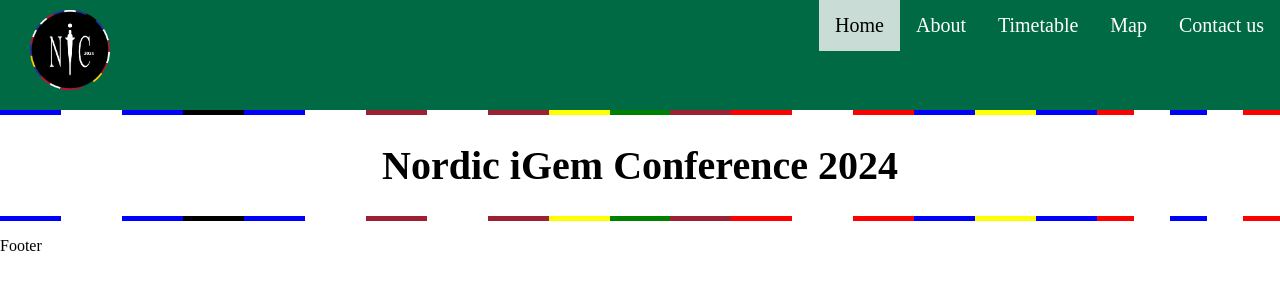
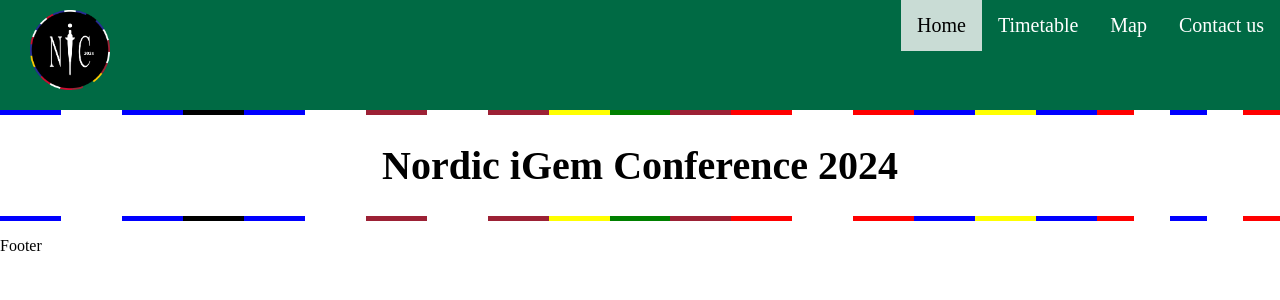
Before and after one commit to teamAboaTurku/nic-24, a Vue app: page / in a window 1280 px wide. Shown: the top 300 px of the page. Built offline with nearby package versions, Linux system fonts and the light colour scheme.

Commit message:
deleted links to removed about page

```diff
--- a/src/components/TopNav.vue
+++ b/src/components/TopNav.vue
@@ -7,7 +7,6 @@
       <router-link to="/contacts" class="nav-item" active-class="active">Contact us</router-link>
       <router-link to="/map" class="nav-item" active-class="active">Map</router-link>
       <router-link to="/timetable" class="nav-item" active-class="active">Timetable</router-link>
-      <router-link to="/about" class="nav-item" active-class="active">About</router-link>
       <router-link to="/" exact class="nav-item" active-class="active">Home</router-link>
     </div>
   </div>
--- a/src/router/index.js
+++ b/src/router/index.js
@@ -1,6 +1,5 @@
 import { createRouter, createWebHistory } from 'vue-router';
 import HomePage from '../pages/HomePage.vue';
-import AboutPage from '../pages/AboutPage.vue';
 import TimetablePage from '../pages/TimetablePage.vue';
 import MapPage from '../pages/MapPage.vue';
 import ContactsPage from '../pages/ContactsPage.vue';
@@ -9,7 +8,6 @@ const router = createRouter({
   history: createWebHistory(),
   routes: [
     { path: '/', component: HomePage, name: 'HomePage' },
-    { path: '/about', component: AboutPage, name: 'AboutPage' },
     { path: '/timetable', component: TimetablePage, name: 'TimetablePage' },
     { path: '/map', component: MapPage, name: 'MapPage' },
     { path: '/contacts', component: ContactsPage, name: 'ContactsPage' },
```
